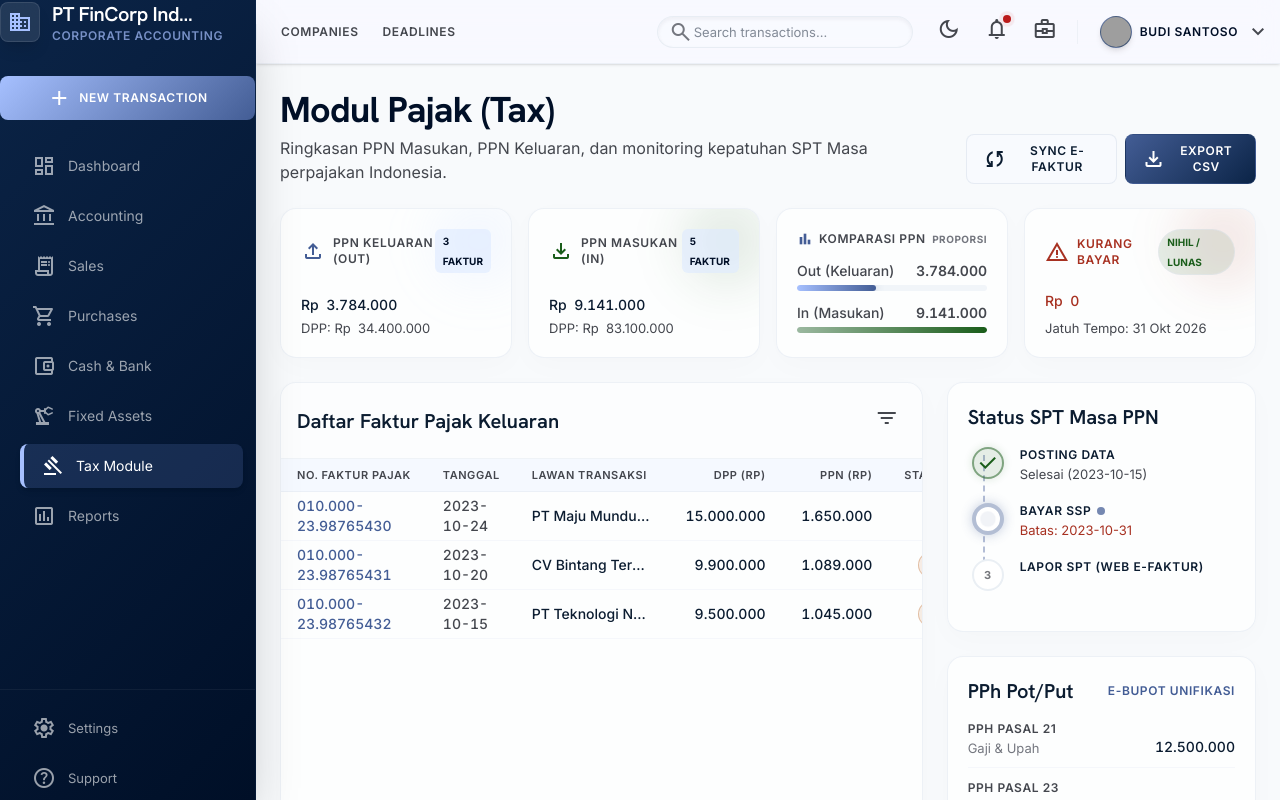
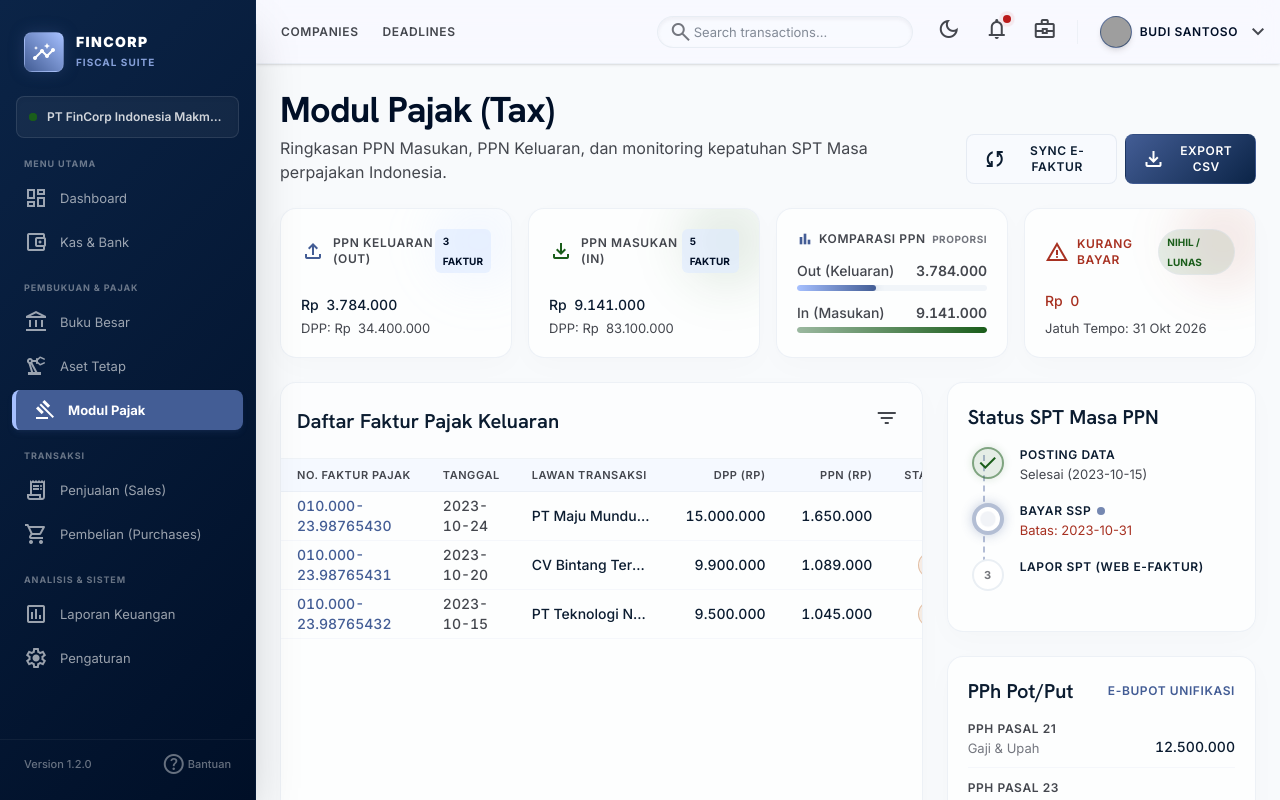
Before and after one commit to Reinvy/next-fincorp, a Next.js app: page /tax in a window 1280 px wide. Built offline with nearby package versions, Linux system fonts and the light colour scheme; grey boxes are pictures that could not be loaded.

Commit message:
feat: restructure sidebar navigation into grouped categories with updated styles

```diff
--- a/src/components/layout/Sidebar.tsx
+++ b/src/components/layout/Sidebar.tsx
@@ -10,20 +10,41 @@ interface NavItem {
   icon: string;
 }
 
-const mainNavItems: NavItem[] = [
+interface NavGroup {
+  title: string;
+  items: NavItem[];
+}
+
+const navGroups: NavGroup[] = [
+  {
+    title: 'MENU UTAMA',
+    items: [
       { label: 'Dashboard', href: '/dashboard', icon: 'dashboard' },
-  { label: 'Accounting', href: '/accounting', icon: 'account_balance' },
-  { label: 'Sales', href: '/sales', icon: 'receipt_long' },
-  { label: 'Purchases', href: '/purchases', icon: 'shopping_cart' },
-  { label: 'Cash & Bank', href: '/cash-bank', icon: 'account_balance_wallet' },
-  { label: 'Fixed Assets', href: '/fixed-assets', icon: 'precision_manufacturing' },
-  { label: 'Tax Module', href: '/tax', icon: 'gavel' },
-  { label: 'Reports', href: '/reports', icon: 'assessment' },
-];
-
-const bottomNavItems: NavItem[] = [
-  { label: 'Settings', href: '/settings', icon: 'settings' },
-  { label: 'Support', href: '/support', icon: 'help_outline' },
+      { label: 'Kas & Bank', href: '/cash-bank', icon: 'account_balance_wallet' },
+    ],
+  },
+  {
+    title: 'PEMBUKUAN & PAJAK',
+    items: [
+      { label: 'Buku Besar', href: '/accounting', icon: 'account_balance' },
+      { label: 'Aset Tetap', href: '/fixed-assets', icon: 'precision_manufacturing' },
+      { label: 'Modul Pajak', href: '/tax', icon: 'gavel' },
+    ],
+  },
+  {
+    title: 'TRANSAKSI',
+    items: [
+      { label: 'Penjualan (Sales)', href: '/sales', icon: 'receipt_long' },
+      { label: 'Pembelian (Purchases)', href: '/purchases', icon: 'shopping_cart' },
+    ],
+  },
+  {
+    title: 'ANALISIS & SISTEM',
+    items: [
+      { label: 'Laporan Keuangan', href: '/reports', icon: 'assessment' },
+      { label: 'Pengaturan', href: '/settings', icon: 'settings' },
+    ],
+  },
 ];
 
 export default function Sidebar() {
@@ -38,69 +59,70 @@ export default function Sidebar() {
   };
 
   return (
-    <aside className="hidden xl:flex flex-col h-screen w-64 bg-gradient-premium text-on-primary py-margin-edge fixed left-0 top-0 z-20 border-r border-primary-container/20 shadow-2xl">
+    <aside className="hidden xl:flex flex-col h-screen w-64 bg-gradient-premium text-on-primary pt-8 pb-6 fixed left-0 top-0 z-20 border-r border-primary-container/20 shadow-2xl overflow-hidden">
       {/* Brand Header */}
-      <div className="px-margin-edge mb-8 flex items-center gap-3">
-        <div className="w-10 h-10 rounded-xl bg-white/10 backdrop-blur-md flex items-center justify-center text-on-primary border border-white/10 shadow-lg shadow-black/10">
-          <span className="material-symbols-outlined text-secondary-container">domain</span>
+      <div className="px-6 mb-6 flex items-center gap-3">
+        <div className="w-10 h-10 rounded-xl bg-gradient-to-tr from-secondary to-secondary-container flex items-center justify-center text-white border border-white/10 shadow-[0_0_15px_rgba(67,93,149,0.35)] relative overflow-hidden group">
+          <div className="absolute inset-0 bg-white/10 opacity-0 group-hover:opacity-100 transition-opacity duration-300"></div>
+          <span className="material-symbols-outlined text-[22px] font-bold text-white">insights</span>
         </div>
         <div>
-          <h1 className="font-headline-sm text-on-primary font-bold tracking-tight truncate max-w-[150px]">{company.name}</h1>
-          <p className="font-label-md text-secondary-container/70 text-[10px]">Corporate Accounting</p>
+          <h1 className="text-sm font-black tracking-widest text-white uppercase">FINCORP</h1>
+          <p className="text-[10px] font-bold text-secondary-container/80 uppercase tracking-widest">FISCAL SUITE</p>
         </div>
       </div>
 
-      {/* New Transaction Button */}
-      <div className="px-margin-edge mb-6">
-        <Link
-          href="/sales/invoice"
-          className="w-full bg-gradient-accent-premium text-on-primary hover:shadow-lg hover:shadow-secondary/20 hover:-translate-y-0.5 active:translate-y-0 py-2.5 px-4 rounded-xl font-label-md text-label-md flex items-center justify-center gap-2 transition-all transform duration-300"
-        >
-          <span className="material-symbols-outlined text-[18px]">add</span>
-          New Transaction
-        </Link>
+      {/* Active Tenant Profile Badge */}
+      <div className="px-4 mb-4">
+        <div className="bg-white/5 border border-white/10 rounded-xl p-3 flex items-center gap-2.5 shadow-inner">
+          <span className="relative flex h-2 w-2">
+            <span className="animate-ping absolute inline-flex h-full w-full rounded-full bg-success-positive opacity-75"></span>
+            <span className="relative inline-flex rounded-full h-2 w-2 bg-success-positive"></span>
+          </span>
+          <span className="text-xs font-semibold text-on-primary/80 truncate" title={company.name}>
+            {company.name}
+          </span>
+        </div>
       </div>
 
-      {/* Main Navigation */}
-      <nav className="flex-1 overflow-y-auto px-4 space-y-1.5 custom-scrollbar">
-        {mainNavItems.map((item) => (
+      {/* Main Grouped Navigation */}
+      <nav className="flex-1 overflow-y-auto px-3 space-y-4 custom-scrollbar pb-6">
+        {navGroups.map((group) => (
+          <div key={group.title} className="space-y-1">
+            <div className="text-[9px] font-bold text-on-primary/40 tracking-widest px-3 uppercase">
+              {group.title}
+            </div>
+            {group.items.map((item) => {
+              const active = isActive(item.href);
+              return (
                 <Link
                   key={item.href}
                   href={item.href}
                   className={`
-              flex items-center gap-3 px-4 py-2.5 rounded-xl transition-all transform duration-300
+                    flex items-center gap-3 px-3 py-2 rounded-xl transition-all duration-300 cursor-pointer
                     ${
-                isActive(item.href)
-                  ? 'bg-secondary/30 text-on-primary font-semibold shadow-md border-l-4 border-secondary-container translate-x-1'
-                  : 'text-on-primary/60 hover:text-on-primary hover:bg-secondary/10 hover:translate-x-1'
+                      active
+                        ? 'bg-secondary text-on-primary font-bold shadow-md shadow-secondary/15 border-l-4 border-l-secondary-container pl-4'
+                        : 'text-on-primary/60 hover:text-on-primary hover:bg-white/5 pl-3 hover:pl-4'
                     }
                   `}
                 >
-            <span className="material-symbols-outlined">{item.icon}</span>
-            <span className="font-body-md text-[13.5px]">{item.label}</span>
+                  <span className="material-symbols-outlined text-[20px]">{item.icon}</span>
+                  <span className="text-body-md text-[13px]">{item.label}</span>
                 </Link>
+              );
+            })}
+          </div>
         ))}
       </nav>
 
-      {/* Bottom Navigation */}
-      <div className="px-4 pt-4 border-t border-white/5 space-y-1.5">
-        {bottomNavItems.map((item) => (
-          <Link
-            key={item.href}
-            href={item.href}
-            className={`
-              flex items-center gap-3 px-4 py-2.5 rounded-xl transition-all transform duration-300
-              ${
-                isActive(item.href)
-                  ? 'bg-secondary/30 text-on-primary font-semibold shadow-md border-l-4 border-secondary-container translate-x-1'
-                  : 'text-on-primary/60 hover:text-on-primary hover:bg-secondary/10 hover:translate-x-1'
-              }
-            `}
-          >
-            <span className="material-symbols-outlined">{item.icon}</span>
-            <span className="font-body-sm">{item.label}</span>
+      {/* Footer Support Info */}
+      <div className="px-6 pt-3 border-t border-white/5 flex items-center justify-between text-[11px] text-on-primary/40 font-medium shrink-0">
+        <span>Version 1.2.0</span>
+        <Link href="/support" className="hover:text-white transition-colors flex items-center gap-0.5">
+          <span className="material-symbols-outlined text-[12px]">help</span>
+          Bantuan
         </Link>
-        ))}
       </div>
     </aside>
   );
```
Lines whose indentation alone changed are shown as unchanged.
